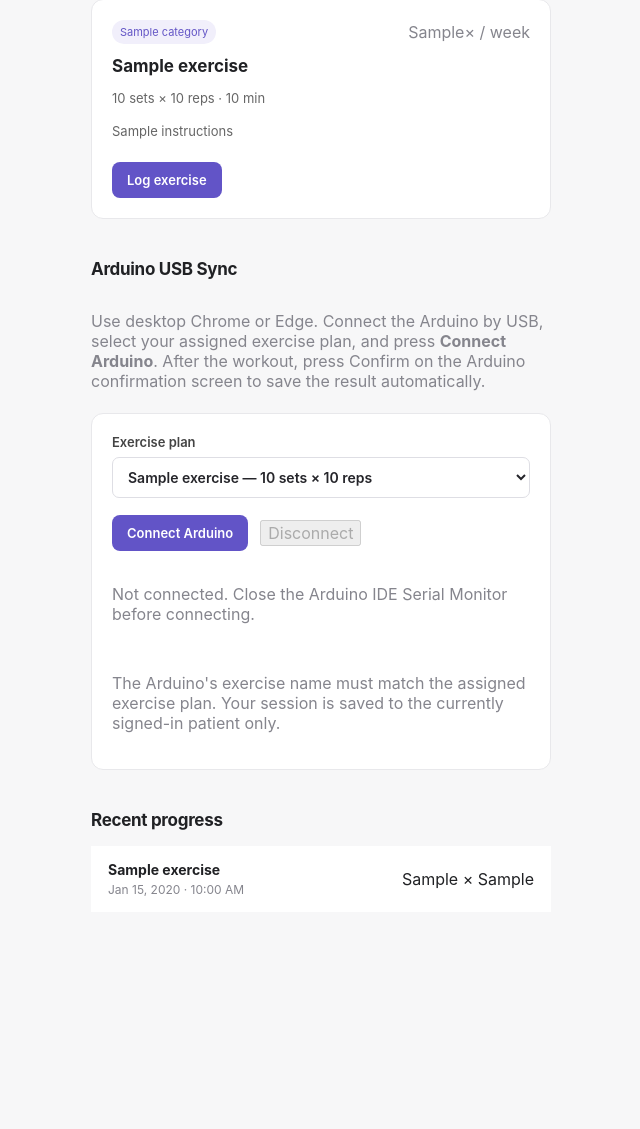
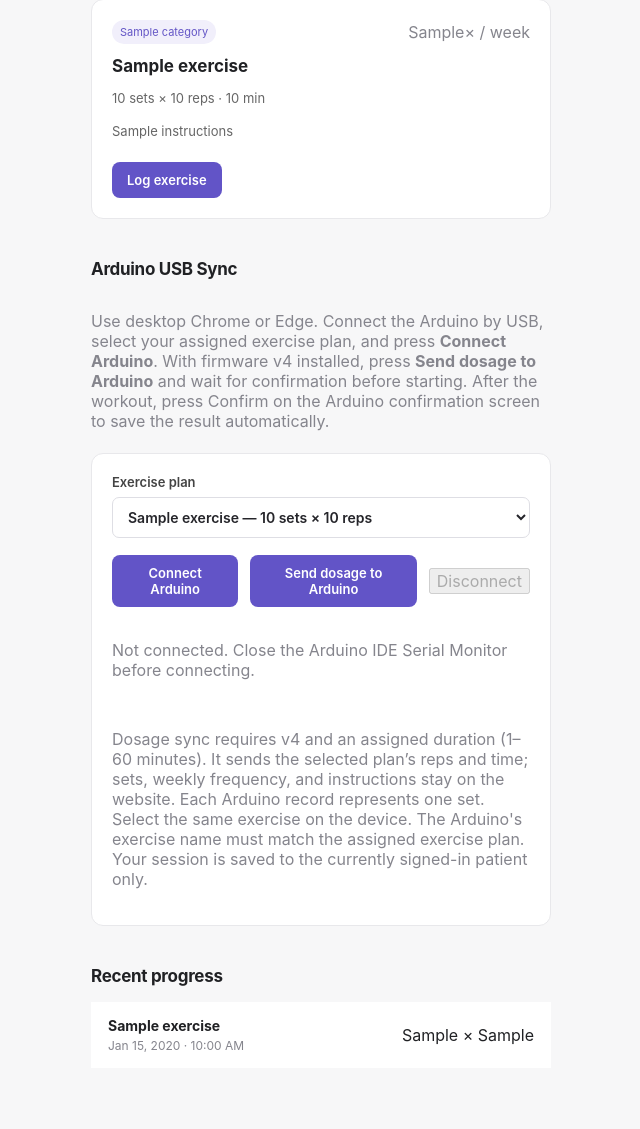
Before and after one commit to jsngao07/ECE198, a Flask app: template Web & Database/templates/patient_dashboard.html in a window 1280 px wide. Shown: the part 213-1342 px from the top of the page, without its empty margins (319-959 px from the left). Before the commit the page ends 1109 px from the top, so only its background shows below. Run offline with Flask 3, Linux system fonts and the light colour scheme; the template is opened without the code that fills it: most values are stand-ins (such as "Sample title", 1, 10 or a date in 2020); parts of the project's set-up code (start-up, migrations or seed data) failed here and were passed over; some libraries are stand-ins or nearby versions.

Commit message:
Add dosage controls to the patient dashboard

```diff
--- a/Web & Database/templates/patient_dashboard.html
+++ b/Web & Database/templates/patient_dashboard.html
@@ -1,7 +1,7 @@
 {% extends 'base.html' %}{% block title %}Overview · Motion{% endblock %}{% block content %}<header class="page-head"><div><p class="eyebrow">PATIENT</p><h1>Overview</h1></div><a class="primary" href="{{ url_for('appointment_new') }}">Request appointment</a></header><section class="section"><div class="section-head"><h2>My exercise plan</h2></div>{% if plans %}<div class="cards">{% for p in plans %}<article class="card"><div class="card-top"><span class="category">{{ p.exercise.category }}</span><span class="muted">{{ p.frequency_per_week }}× / week</span></div><h3>{{ p.exercise.name }}</h3><p>{{ p.sets }} sets × {{ p.reps }} reps{% if p.duration_minutes %} · {{ p.duration_minutes }} min{% endif %}</p>{% if p.instructions %}<p class="muted">{{ p.instructions }}</p>{% endif %}<a class="primary" href="{{ url_for('progress_log',plan_id=p.id) }}">Log exercise</a></article>{% endfor %}</div>{% else %}<p class="empty">No active exercises assigned.</p>{% endif %}</section>
-<section class="section" id="arduino-sync" data-upload-url="{{ url_for('device_progress') }}">
+<section class="section" id="arduino-sync" data-prescription-url="{{ url_for('device_prescription', plan_id=0) }}" data-upload-url="{{ url_for('device_progress') }}">
   <div class="section-head"><h2>Arduino USB Sync</h2></div>
-  <p class="muted">Use desktop Chrome or Edge. Connect the Arduino by USB, select your assigned exercise plan, and press <strong>Connect Arduino</strong>. After the workout, press Confirm on the Arduino confirmation screen to save the result automatically.</p>
+  <p class="muted">Use desktop Chrome or Edge. Connect the Arduino by USB, select your assigned exercise plan, and press <strong>Connect Arduino</strong>. With firmware v4 installed, press <strong>Send dosage to Arduino</strong> and wait for confirmation before starting. After the workout, press Confirm on the Arduino confirmation screen to save the result automatically.</p>
   <div class="form-card">
     {% if plans %}
     <label>Exercise plan
@@ -14,10 +14,11 @@
     <input id="arduino-csrf" type="hidden" value="{{ csrf_token() }}">
     <div class="actions">
       <button type="button" id="arduino-connect" class="primary">Connect Arduino</button>
+      <button type="button" id="arduino-send" class="primary" disabled>Send dosage to Arduino</button>
       <button type="button" id="arduino-disconnect" disabled>Disconnect</button>
     </div>
     <p id="arduino-status" role="status" aria-live="polite" class="muted">Not connected. Close the Arduino IDE Serial Monitor before connecting.</p>
-    <p class="muted">The Arduino's exercise name must match the assigned exercise plan. Your session is saved to the currently signed-in patient only.</p>
+    <p class="muted">Dosage sync requires v4 and an assigned duration (1–60 minutes). It sends the selected plan’s reps and time; sets, weekly frequency, and instructions stay on the website. Each Arduino record represents one set. Select the same exercise on the device. The Arduino's exercise name must match the assigned exercise plan. Your session is saved to the currently signed-in patient only.</p>
     {% else %}
     <p class="muted">Your instructor must first assign an active exercise plan before you can import Arduino records.</p>
     {% endif %}
--- a/Web & Database/templates/plan_form.html
+++ b/Web & Database/templates/plan_form.html
@@ -1 +1 @@
-{% extends 'base.html' %}{% block title %}Assign exercise · Motion{% endblock %}{% block content %}<a class="back" href="{{ url_for('patient_detail',pid=patient.id) }}">← {{ patient.name }}</a><h1>Assign exercise</h1><form class="form-card" method="post"><input type="hidden" name="csrf_token" value="{{ csrf_token() }}"><label>Exercise<select name="exercise_id" required>{% for e in exercises %}<option value="{{ e.id }}">{{ e.category }} · {{ e.name }}</option>{% endfor %}</select></label><div class="two-col"><label>Sets<input type="number" name="sets" min="1" value="3" required></label><label>Reps<input type="number" name="reps" min="1" value="10" required></label></div><div class="two-col"><label>Duration (minutes)<input type="number" name="duration" min="1"></label><label>Frequency per week<input type="number" name="frequency" min="1" max="7" value="3" required></label></div><label>Instructions<textarea name="instructions" rows="3"></textarea></label><button class="primary">Assign plan</button></form>{% endblock %}
+{% extends 'base.html' %}{% block title %}Assign exercise · Motion{% endblock %}{% block content %}<a class="back" href="{{ url_for('patient_detail',pid=patient.id) }}">← {{ patient.name }}</a><h1>Assign exercise</h1><form class="form-card" method="post"><input type="hidden" name="csrf_token" value="{{ csrf_token() }}"><label>Exercise<select name="exercise_id" required>{% for e in exercises %}<option value="{{ e.id }}">{{ e.category }} · {{ e.name }}</option>{% endfor %}</select></label><div class="two-col"><label>Sets<input type="number" name="sets" min="1" value="3" required></label><label>Reps<input type="number" name="reps" min="1" value="10" required></label></div><div class="two-col"><label>Duration (minutes)<input type="number" name="duration" min="1"></label><label>Frequency per week<input type="number" name="frequency" min="1" max="7" value="3" required></label></div><p class="muted">Arduino v4: choose Arm Curl, Front Arm Raise, or Lateral Arm Raise; set 1–1000 reps and 1–60 minutes per recorded set. The patient sends the plan from Arduino USB Sync. Sets and weekly frequency remain on the website.</p><label>Instructions<textarea name="instructions" rows="3"></textarea></label><button class="primary">Assign plan</button></form>{% endblock %}
```
